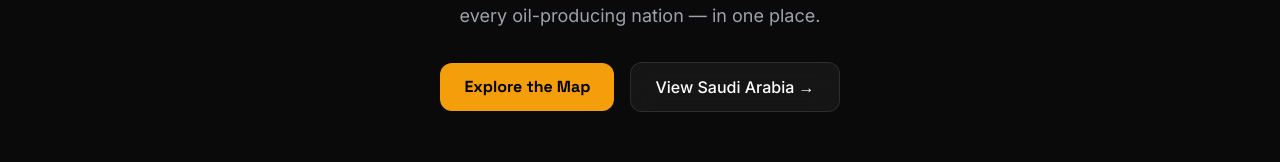
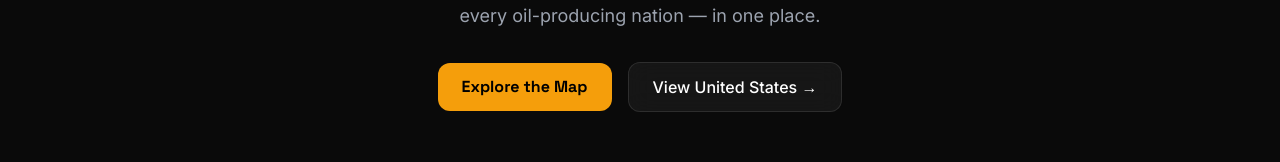
Before and after one commit to i3dvector/CrudeOptic, a Next.js app: page / in a window 1280 px wide. Shown: the part 276-438 px from the top of the page. Built offline with nearby package versions, Linux system fonts and the light colour scheme; no server answers; the database is empty.

Commit message:
feat: change hero CTA from Saudi Arabia to United States

```diff
--- a/src/app/page.tsx
+++ b/src/app/page.tsx
@@ -147,10 +147,10 @@
               Explore the Map
             </Link>
             <Link
-              href="/country/sa"
+              href="/country/us"
               className="px-6 py-3 rounded-xl glass-card hover:bg-white/10 transition-colors text-white font-medium"
             >
-              View Saudi Arabia →
+              View United States →
             </Link>
           </div>
         </section>
```
